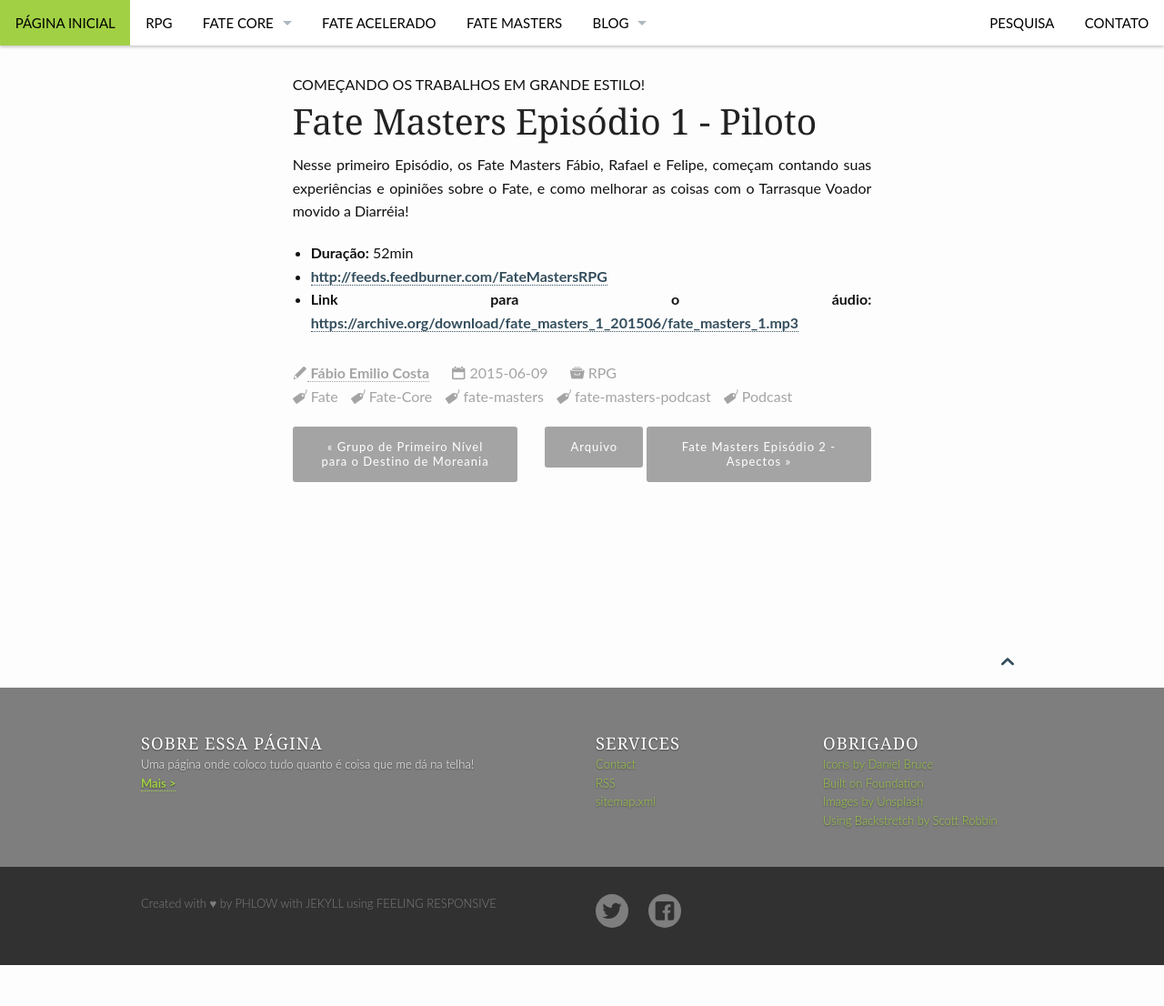
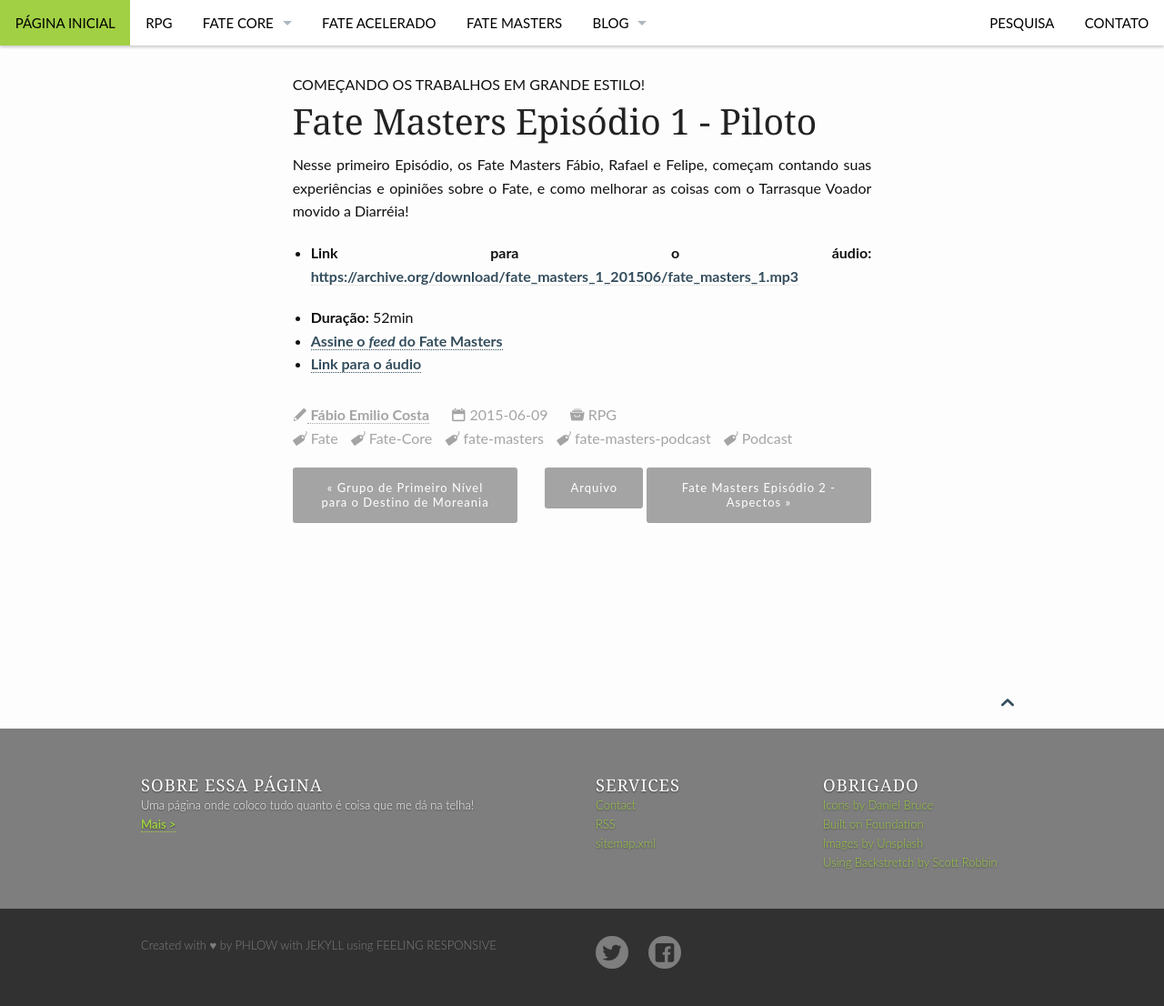
Before and after one commit to fabiocosta0305/fabiocosta0305.github.io-old, a Jekyll site: the page built from _posts/Fate-Masters/2015-06-09-FateMasters#1.md, in a window 1280 px wide. Shown: the whole page at 91% size. Built offline with Jekyll 4.4.1, drawn with Linux system fonts in a browser that asks for light colours; before the commit the page ends 1061 px from its top, so only the background shows below that.

```diff
--- a/_posts/Fate-Masters/2015-06-09-FateMasters#1.md
+++ b/_posts/Fate-Masters/2015-06-09-FateMasters#1.md
@@ -14,7 +14,11 @@ header: no
 ---
 
 Nesse primeiro Episódio, os Fate Masters Fábio, Rafael e Felipe, começam contando suas experiências e opiniões sobre o Fate, e como melhorar as coisas com o Tarrasque Voador movido a Diarréia!
+- **Link para o áudio:**  [https://archive.org/download/fate_masters_1_201506/fate_masters_1.mp3]()
 
 - **Duração:** 52min
-- [http://feeds.feedburner.com/FateMastersRPG](Assine o _feed_ do Fate Masters)
-- **Link para o áudio:**  [https://archive.org/download/fate_masters_1_201506/fate_masters_1.mp3](https://archive.org/download/fate_masters_1_201506/fate_masters_1.mp3)
+- [Assine o _feed_ do Fate Masters][feed-fatemasters]
+- [**Link para o áudio**][link-mp3]
+
+[feed-fatemasters]: http://feeds.feedburner.com/FateMastersRPG
+[link-mp3]: https://archive.org/download/fate_masters_1_201506/fate_masters_1.mp3
```
Also changed, not shown: _posts/Fate-Masters/2015-06-10-FateMasters2-AspectosGuardioesDaGalaxia.md (+0 -1 lines), _posts/Fate-Masters/2015-06-11-FateMasters#3.md (+5 -2 lines), _posts/Fate-Masters/2015-06-11-FateMasters2-AspectosGuardioesDaGalaxia.md (deleted, +0 -72 lines).
